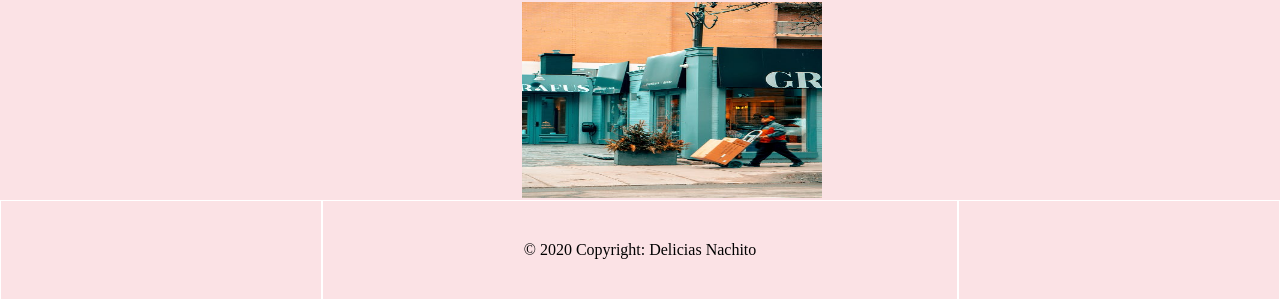
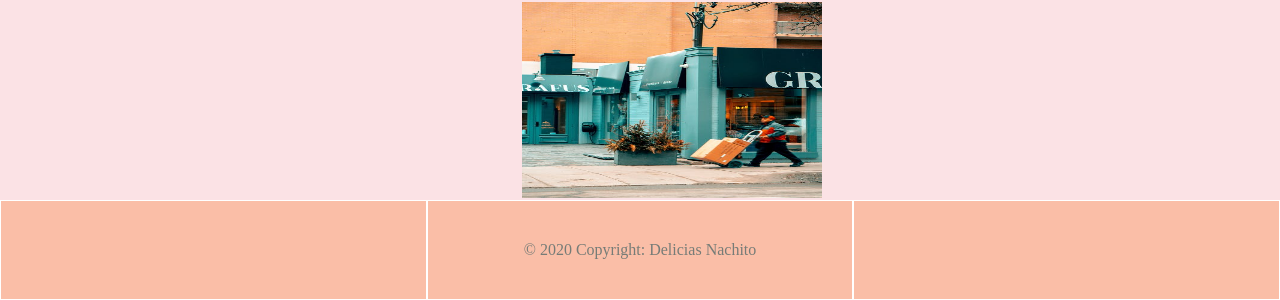
Before and after one commit to matiaslera/delicias, a plain HTML site: page index.html in a window 1280 px wide. Shown: the part 1651-1951 px from the top of the page. Drawn offline with Linux system fonts and the light colour scheme.

Commit message:
correcciones de css

```diff
--- a/css/index.css
+++ b/css/index.css
@@ -132,21 +132,20 @@ a:-webkit-any-link {
 
   .footer-item {
     border: 1px solid #fff;
-    background-color: var(--color-primario);
+    background-color: var(--color_uno);
     height: 100px;
     flex: 1;
   }
 
   .footer-central {
-    color: var(--color-primario);
-    background-color: var(--color-secundario);
+    color: var(--color_cuatro);
     display: flex;
     justify-content: center;
     align-items: center;
+    text-align: center;
   }
 
   .footer-izquierdo,
   .footer-derecho {
-    background-color: var(--color-primario);
-    flex: 0 0 322px;
+    background-color: var(--color_uno);
   }
```
